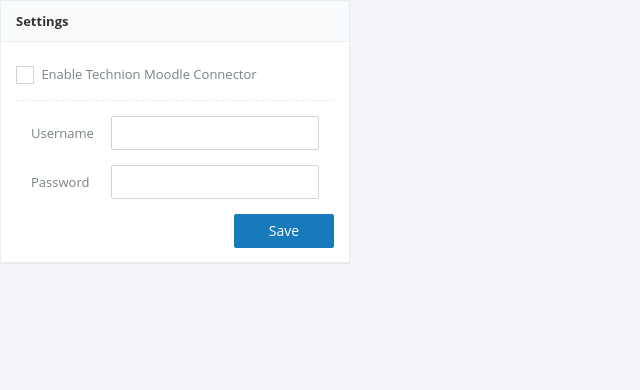
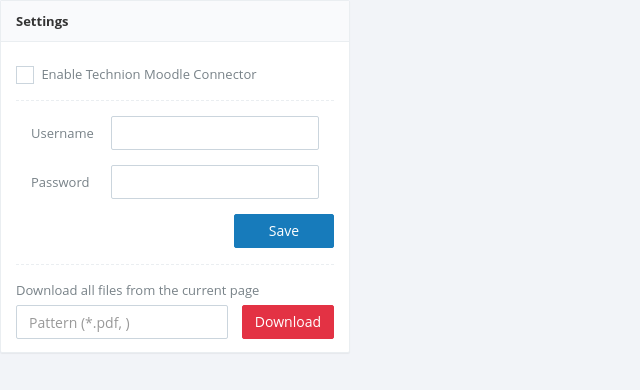
Before and after one commit to danielmittelman/technion-moodle-connector, a browser extension: page chrome/panel.html in a window 1280 px wide. Shown: the whole page, without its empty margins (0-640 px from the left). Drawn offline with Linux system fonts and the light colour scheme.

Commit message:
Added download files controls to the panel's HTML

```diff
--- a/chrome/panel.html
+++ b/chrome/panel.html
@@ -14,7 +14,7 @@
         <header class="panel-heading font-bold">
             Settings
         </header>
-        <div class="panel-body" style="height: 220px;">
+        <div class="panel-body" style="height: 310px;">
             <form class="form-horizontal" method="get">
                 <div class="checkbox i-checks">
                     <label>
@@ -43,11 +43,20 @@
                 <div class="form-group">
                     <button id="save" class="btn btn-primary pull-right" style="width: 100px;">Save</button>
                 </div>
+
+                <div class="line line-dashed b-b line-lg"></div>
+
+                <div class="form-group">
+                    <label>Download all files from the current page</label>
+                    <div class="col-xs-8" style="padding: 0px;">
+                        <input id="download_pattern" type="text" placeholder="Pattern (*.pdf, )" class="form-control">
+                    </div>
+                    <div class="col-xs-4" style="padding: 0px;">
+                        <button id="download_button" class="btn btn-danger pull-right">Download</button>
+                    </div>
+                </div>
             </form>
-
-
         </div>
-
     </section>
 </div>
 
```
